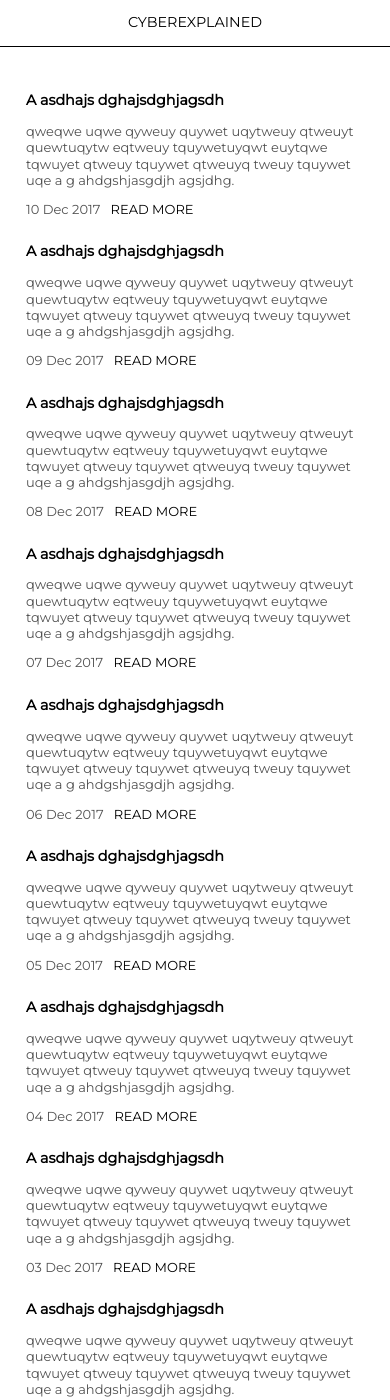
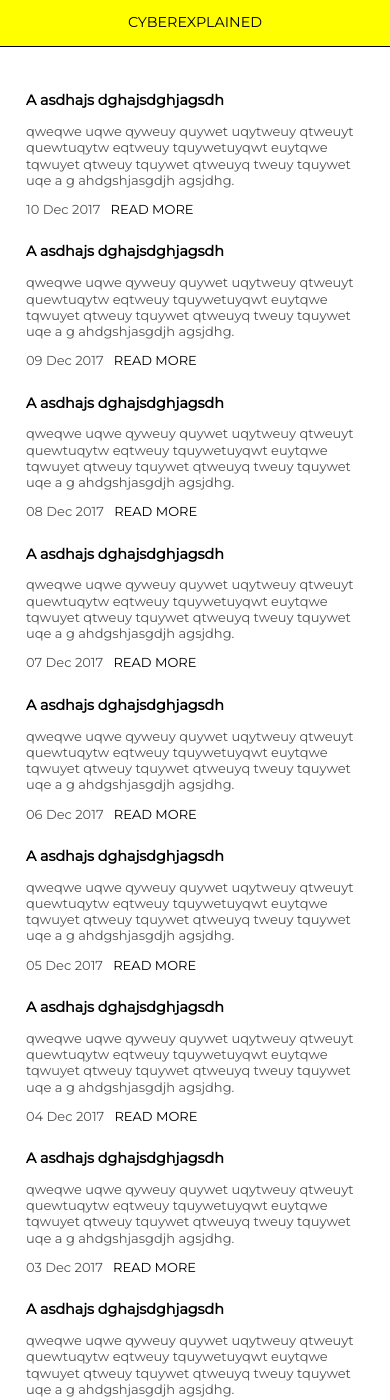
Before and after one commit to cyberexplained/cyberexplained.github.io, a Jekyll site: the page built from index.html, in a window 390 px wide and 1400 px high. Built offline with Jekyll 4.4.1, drawn with Linux system fonts in a browser that asks for light colours; nearby versions of some CDN libraries; the list of posts is cut into pages by our own code.

Commit message:
Theme updates.

```diff
--- a/_sass/_masthead.scss
+++ b/_sass/_masthead.scss
@@ -20,6 +20,7 @@
   @media screen and (max-width: 40em) {
     h1 {
       font-size: .55em;
+      background: yellow;
     }
   }
 }
```
